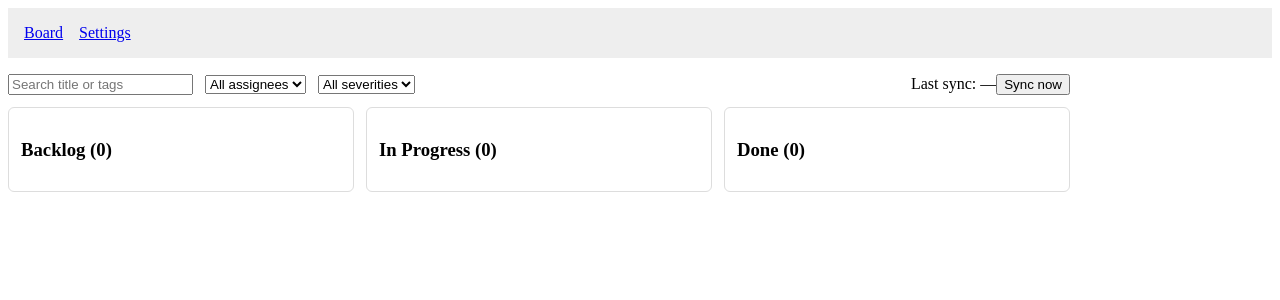
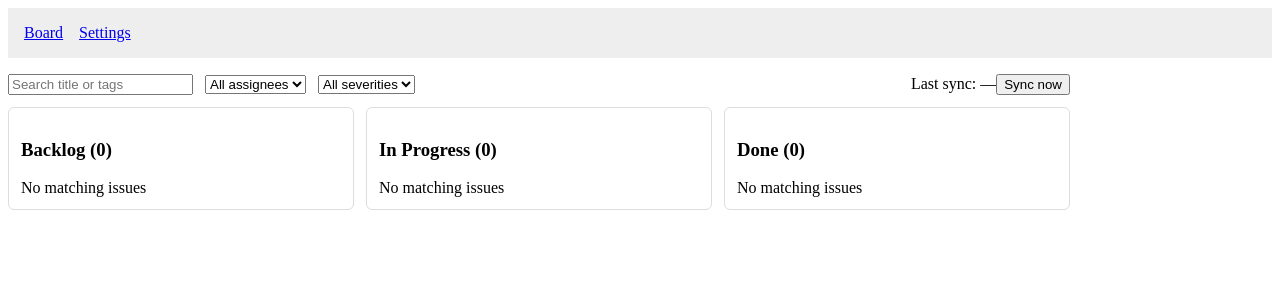
Before and after one commit to chukwuma-azubuike/kanban-issue-board, a React (Create React App) app: page /board in a window 1280 px wide. Shown: the top 300 px of the page. Built offline with nearby package versions, Linux system fonts and the light colour scheme.

Commit message:
feat(board): implement drag-and-drop issue update

```diff
--- a/src/components/IssueCard.tsx
+++ b/src/components/IssueCard.tsx
@@ -1,25 +1,39 @@
 import React from 'react';
 import { Link } from 'react-router-dom';
 import { saveRecentlyAccessed } from './RecentlyAccessed'; // helper export
+import { useDraggable } from '@dnd-kit/core';
+import { Issue } from '../types';
+import useDragStyling from '../hooks/useDragStyling';
 
 interface IssueCardProps {
-	issue: any;
+	issue: Issue;
 	draggable?: boolean;
 }
+
 const IssueCard: React.FC<IssueCardProps> = ({ issue, draggable }) => {
+	const { attributes, listeners, setNodeRef, transform } = useDraggable({
+		id: issue.id,
+		data: issue,
+	});
+
+	const dragStyling = useDragStyling(transform);
+
 	const handleClick = () => {
 		saveRecentlyAccessed(issue.id);
 	};
 
 	return (
 		<div
-			draggable={draggable}
-			id={issue.id}
+			ref={draggable ? setNodeRef : undefined} // diable dragging for non admin
+			{...listeners}
+			{...attributes}
 			style={{
+				zIndex: 1,
 				padding: 8,
 				borderRadius: 6,
 				background: 'var(--card-bg)',
 				border: '1px solid rgba(0,0,0,0.06)',
+				...dragStyling,
 			}}
 		>
 			<Link to={`/issue/${issue.id}`} onClick={handleClick}>
--- a/src/components/KanbanColumn.tsx
+++ b/src/components/KanbanColumn.tsx
@@ -1,6 +1,7 @@
 import React from 'react';
 import { Column, Issue, IssueStatus, User } from '../types';
 import IssueCard from './IssueCard';
+import { useDroppable } from '@dnd-kit/core';
 
 interface KanbanColumnProps {
 	currentUser: User;
@@ -10,24 +11,28 @@ interface KanbanColumnProps {
 }
 
 const KanbanColumn: React.FC<KanbanColumnProps> = ({ moveIssue, currentUser, column, issues }) => {
+	const id = `${column.key}:column`;
+
+	const { setNodeRef } = useDroppable({ id });
+
 	const handleMove = (issue: Issue, status: IssueStatus) => () => {
 		moveIssue({ ...issue, status });
 	};
 
 	return (
-		<div
-			id={`${column.key}:column`}
-			style={{ width: 320, border: '1px solid #ddd', padding: 12, borderRadius: 6 }}
-		>
+		<div ref={setNodeRef} style={{ width: 320, border: '1px solid #ddd', padding: 12, borderRadius: 6 }}>
 			<h3>
 				{column.label} ({issues.length})
 			</h3>
+
+			{/* handle empty state */}
+			{issues.length < 1 && <div> No matching issues</div>}
 			{issues.map((issue) => (
 				<div key={issue.id} style={{ marginBottom: 8 }}>
 					{/* issue card */}
 					<IssueCard issue={issue} draggable={currentUser.role === 'admin'} />
 
-					{/* controls */}
+					{/* column specific controls */}
 					{currentUser.role === 'admin' ? (
 						<div style={{ display: 'flex', gap: 6, marginTop: 6 }}>
 							{column.key !== 'Backlog' && (
--- /dev/null
+++ b/src/hooks/useDragStyling.ts
@@ -0,0 +1,31 @@
+import { useDraggable } from '@dnd-kit/core';
+
+function clamp(v: number, a: number, b: number) {
+	return Math.max(a, Math.min(b, v));
+}
+
+const useDragStyling = (transform: ReturnType<typeof useDraggable>['transform']) => {
+	// transform is null when not dragging in dnd-kit
+	const isDragging = !!transform;
+
+	// calculate tilt from horizontal movement (x). tweak divisor to change intensity.
+	const tilt = transform ? clamp(transform.x / 18, -12, 12) : 0;
+
+	// small extra lift and scale while dragging
+	const scale = isDragging ? 1.03 : 1;
+
+	const style: React.CSSProperties = {
+		transform: transform
+			? `translate3d(${transform.x}px, ${transform.y}px, 0) rotate(${tilt}deg) scale(${scale})`
+			: undefined,
+		transition: isDragging ? 'none' : 'transform 180ms cubic-bezier(.2,.9,.2,1)',
+		zIndex: isDragging ? 9999 : 'initial',
+		boxShadow: isDragging ? '0 12px 30px rgba(0,0,0,0.18)' : '0 1px 4px rgba(0,0,0,0.06)',
+		cursor: isDragging ? 'grabbing' : 'grab',
+		touchAction: 'none',
+	};
+
+	return style;
+};
+
+export default useDragStyling;
--- a/src/pages/BoardPage.tsx
+++ b/src/pages/BoardPage.tsx
@@ -1,12 +1,13 @@
 import React, { ChangeEvent, useCallback, useMemo } from 'react';
+import { DndContext, DragEndEvent } from '@dnd-kit/core';
 import { useIssuesStore } from '../stores/issuesStore';
 import { currentUser } from '../constants/currentUser';
 
 import { computeScore as computeScoreRaw } from '../utils/sorting';
-import { Column, IssueStatus, User } from '../types';
+import { Column, Issue, User } from '../types';
 import KanbanColumn from '../components/KanbanColumn';
 
-const columns: Array<{ key: IssueStatus; label: IssueStatus }> = [
+const columns = [
 	{ key: 'Backlog', label: 'Backlog' },
 	{ key: 'In Progress', label: 'In Progress' },
 	{ key: 'Done', label: 'Done' },
@@ -28,6 +29,26 @@ export function BoardPage() {
 	const setAssigneeFilter = useIssuesStore((s) => s.setAssigneeFilter);
 	const setSeverityFilter = useIssuesStore((s) => s.setSeverityFilter);
 
+	const onDragEnd = useCallback(
+		async (event: DragEndEvent) => {
+			const { active, over } = event;
+
+			if (!over || !active) return;
+
+			const issue = active.data.current;
+			const [status] = (over.id as string).split(':');
+
+			if (currentUser.role !== 'admin') return;
+
+			try {
+				await updateIssue({ ...issue, status } as Partial<Issue>);
+			} catch (err) {
+				// display error
+			}
+		},
+		[updateIssue]
+	);
+
 	const filterAndSearch = useCallback(
 		(list: typeof issues) => {
 			const trimmedQuery = query.trim().toLowerCase();
@@ -47,7 +68,7 @@ export function BoardPage() {
 	);
 
 	const uniqueAssignees = useMemo(
-		() => new Set(issues.map((i) => i.assignee)) as unknown as Array<string>,
+		() => new Set(issues.map((issue) => issue.assignee)) as unknown as Array<string>,
 		[issues]
 	);
 
@@ -89,10 +110,12 @@ export function BoardPage() {
 		setAssigneeFilter(e.target.value as any);
 	};
 
+	// handle initial loading state
 	if (loading && issues.length < 1) {
 		return <div style={{ padding: 16 }}>Loading…</div>;
 	}
 
+	// handle error state
 	if (error && issues.length < 1) {
 		return <div style={{ color: 'red', padding: 16 }}>{error}</div>;
 	}
@@ -125,11 +148,13 @@ export function BoardPage() {
 					</div>
 				</div>
 
-				<div style={{ display: 'flex', gap: 12, marginTop: 12 }}>
-					{columns.map((col) => {
-						return renderColumnWithSortedIssues(col);
-					})}
-				</div>
+				<DndContext onDragEnd={onDragEnd}>
+					<div style={{ display: 'flex', gap: 12, marginTop: 12 }}>
+						{columns.map((col) => {
+							return renderColumnWithSortedIssues(col);
+						})}
+					</div>
+				</DndContext>
 			</div>
 
 			<div style={{ width: 280 }}>
--- a/src/stores/issuesStore.ts
+++ b/src/stores/issuesStore.ts
@@ -76,6 +76,7 @@ export const useIssuesStore = create<IssuesState>()(
 
 				// optimistic update: update local issues array
 				set((state) => ({
+					error: null,
 					issues: state.issues.map((issue) => (issue.id === id ? { ...issue, ...patch } : issue)),
 				}));
 
@@ -85,6 +86,7 @@ export const useIssuesStore = create<IssuesState>()(
 				} catch (err) {
 					// failure: rollback locally and remove pending
 					set((state) => ({
+						error: 'Issue update failed',
 						issues: state.issues.map((issue) => (issue.id === id ? prev : issue)),
 					}));
 				}
```
